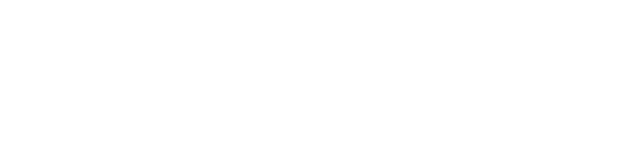
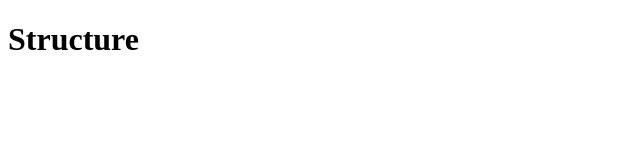
Before and after one commit to XavierKim/Xavier_Kim, a plain HTML site: page index.html in a window 1280 px wide. Shown: the whole page, without its empty margins (0-640 px from the left). Drawn offline with Linux system fonts and the light colour scheme.

Commit message:
create header

```diff
--- a/index.html
+++ b/index.html
@@ -1,5 +1,6 @@
 <!doctype html>
 <head>
+	<h1>Structure</h1>
 </head>
 <body>
 </body>
```
